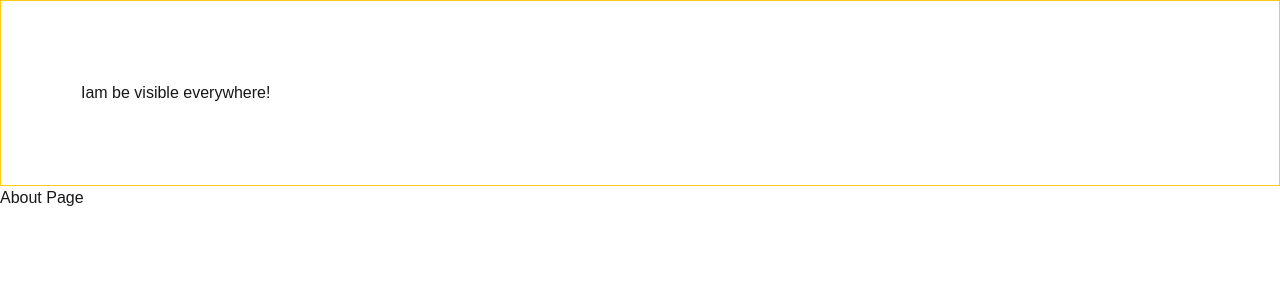
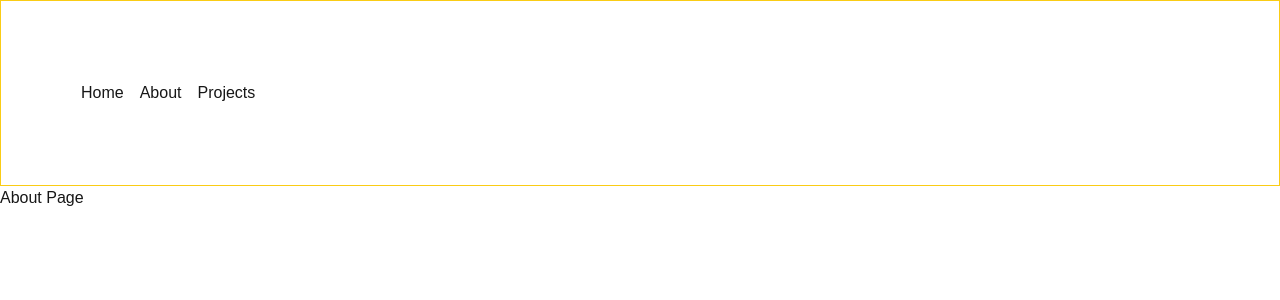
Before and after one commit to ardacoskun/next14-blog, a Next.js app: page /about in a window 1280 px wide. Shown: the top 300 px of the page. Built offline with nearby package versions, Linux system fonts and the light colour scheme.

Commit message:
header updated

```diff
--- a/app/layout.jsx
+++ b/app/layout.jsx
@@ -1,3 +1,4 @@
+import Header from "@/components/Header";
 import { geistMono, geistSans } from "./fonts";
 import "./globals.css";
 
@@ -12,9 +13,7 @@ export default function RootLayout({ children }) {
       <body
         className={`${geistSans.variable} ${geistMono.variable} antialiased`}
       >
-        <header className="p-20 border border-yellow-400">
-          Iam be visible everywhere!
-        </header>
+        <Header />
         <main>{children}</main>
       </body>
     </html>
--- /dev/null
+++ b/components/Header.jsx
@@ -0,0 +1,21 @@
+import Link from "next/link";
+
+const Header = () => {
+  return (
+    <header className="p-20 border border-yellow-400">
+      <ul className="flex space-x-4">
+        <li>
+          <Link href="/">Home</Link>
+        </li>
+        <li>
+          <Link href="/about">About</Link>
+        </li>
+        <li>
+          <Link href="/about/projects">Projects</Link>
+        </li>
+      </ul>
+    </header>
+  );
+};
+
+export default Header;
```
